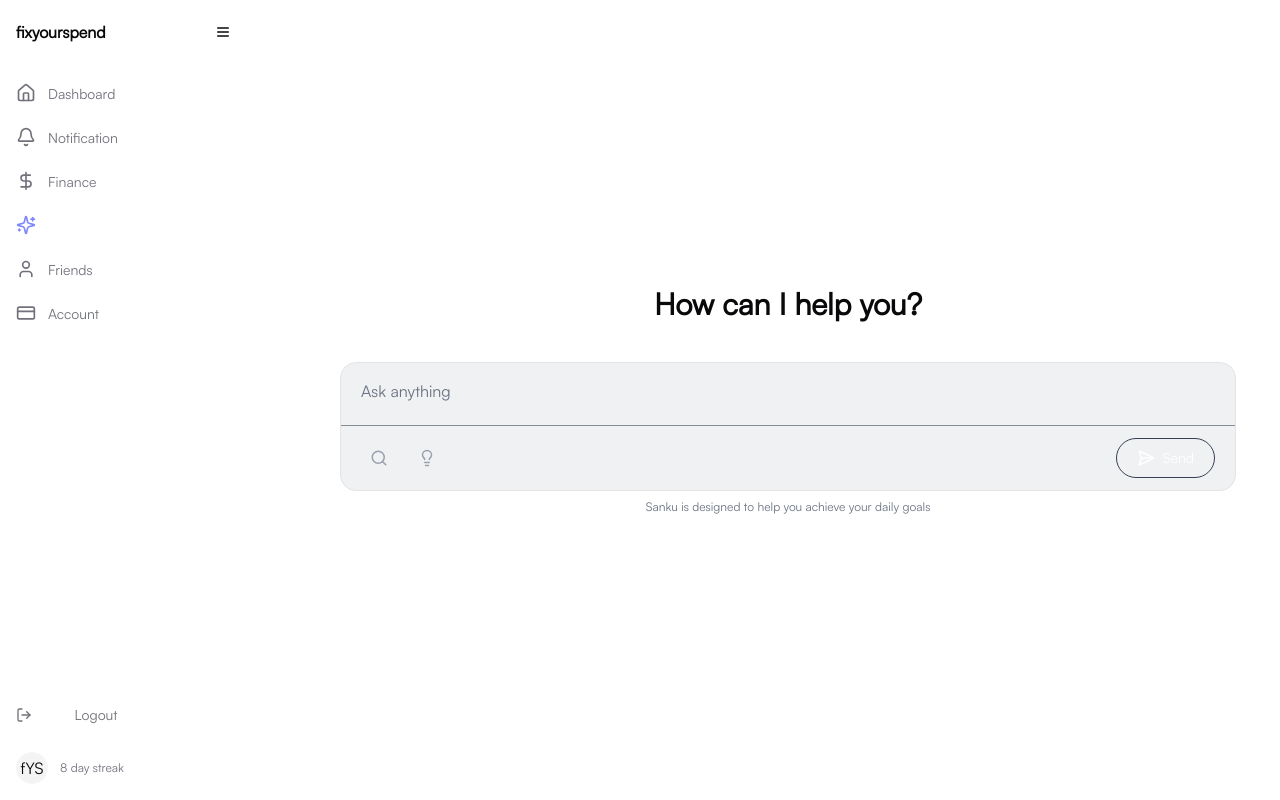
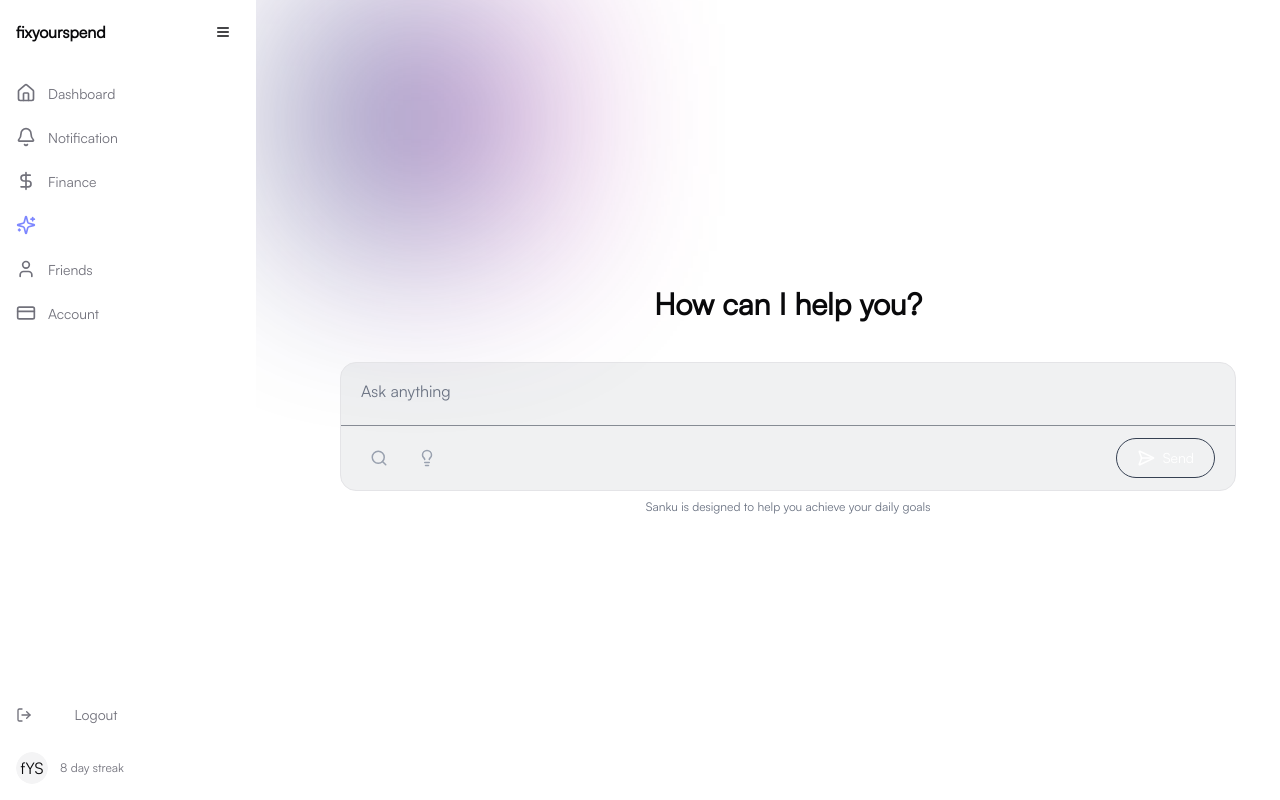
Before and after one commit to sankalpaacharya/Still, a Next.js app: page /chat in a window 1280 px wide. Built offline with nearby package versions, Linux system fonts and the light colour scheme; no server answers.

Commit message:
feat: add gradient

```diff
--- a/app/(main)/chat/page.tsx
+++ b/app/(main)/chat/page.tsx
@@ -91,6 +91,7 @@ export default function Page() {
 
   return (
     <div className="flex flex-col h-full">
+      <div className="gradient-bg absolute" />
       {chatHistory.length === 0 && (
         <section className="flex-1">
           <div className="flex flex-col justify-center items-center h-full gap-10">
```
